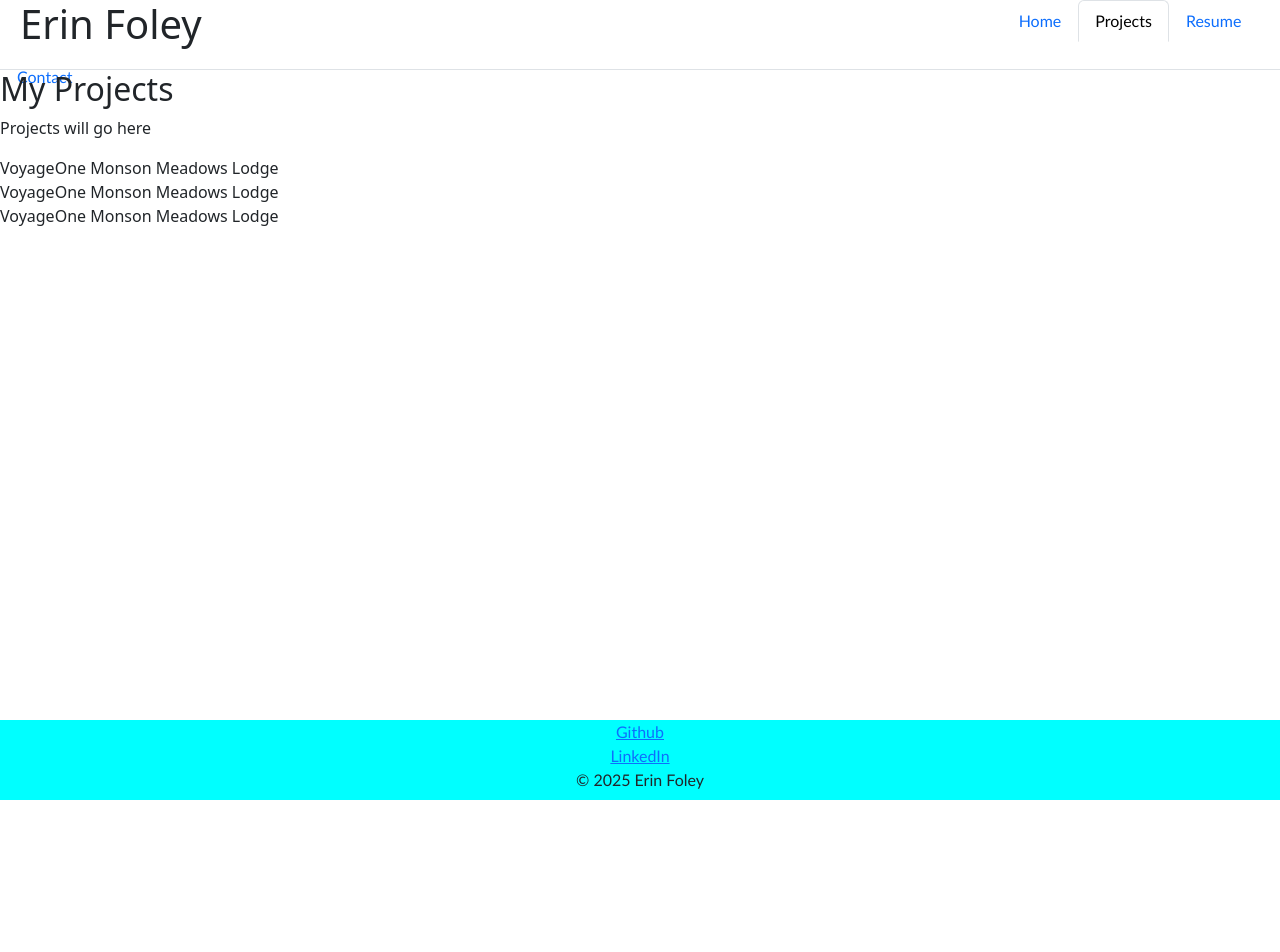
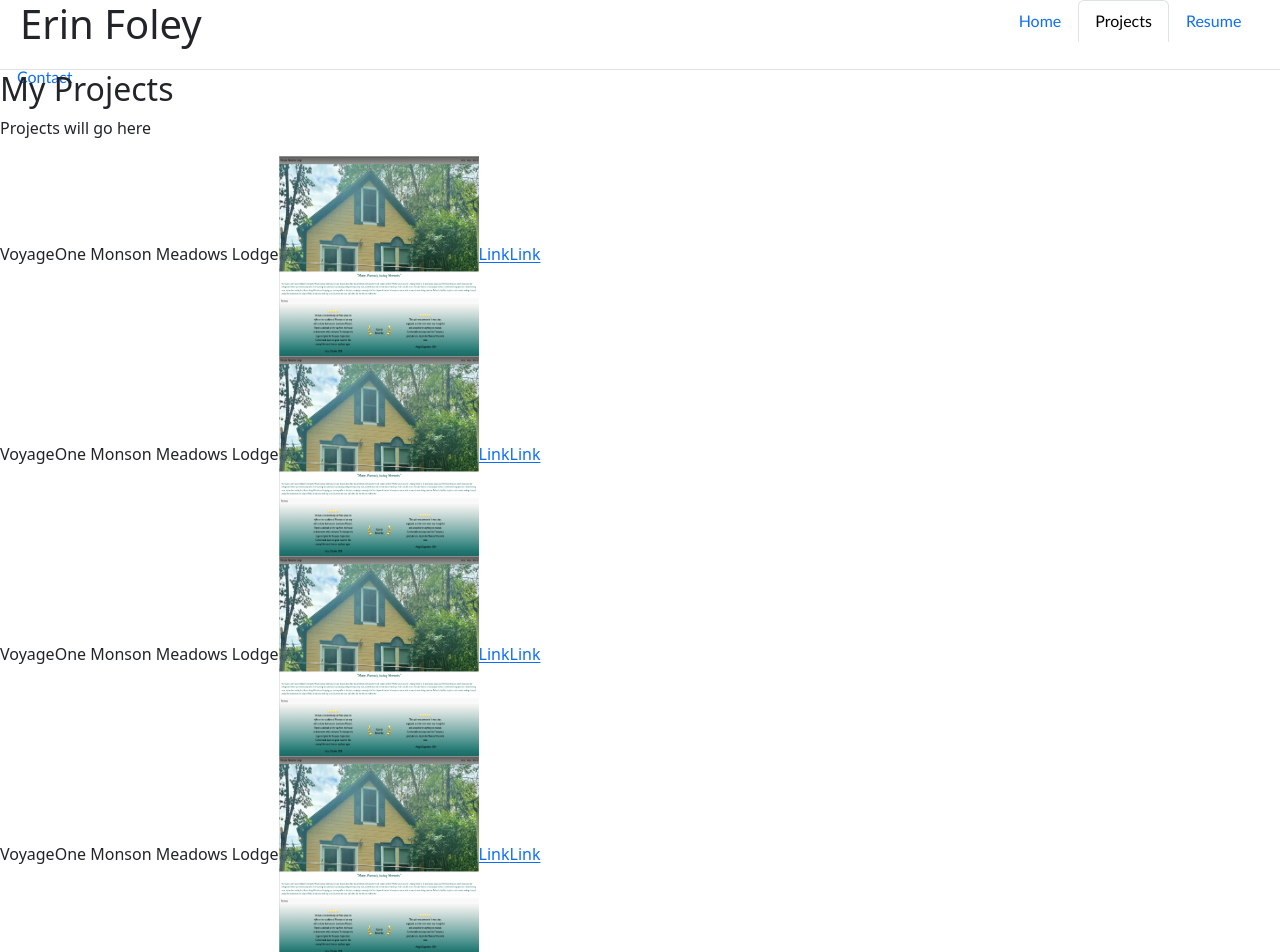
Before and after one commit to erindagfoley/Erin-Foley-Portfolio, a React (Vite) app: page /Projects in a window 1280 px wide. Shown: the top 952 px of the page. Before the commit the page ends 800 px from the top, so only its background shows below. Built offline with nearby package versions, Linux system fonts and the light colour scheme.

Commit message:
added project card looping

```diff
--- /dev/null
+++ b/src/components/ProjectCard.css
@@ -0,0 +1,4 @@
+.project-image {
+    height: 200px;
+    width: 200px;
+}
--- a/src/components/ProjectCard.jsx
+++ b/src/components/ProjectCard.jsx
@@ -1,9 +1,13 @@
-const ProjectCard = ( { title, image, deployedLink, githubLink } ) => {
+import './ProjectCard.css';
+const ProjectCard = ({ title, image, deployedLink, githubLink }) => {
 
   return (
     <section>
       <div>
-        { title }
+        {title}
+        <img className = "project-image" src={image} alt="" />
+        <a href={deployedLink}>Link</a>
+        <a href={githubLink}>Link</a>
       </div>
     </section>
   );
--- a/src/pages/Projects.jsx
+++ b/src/pages/Projects.jsx
@@ -1,22 +1,40 @@
 import ProjectCard from "../components/ProjectCard";
-
+import MonsonMeadowsLodge from "../assets/Monson-Meadows-Lodge-thumbnail.png"
 export default function Projects() {
   const projectLoop = [
     {
       title: "VoyageOne Monson Meadows Lodge",
-      image: "./assets/Monson Meadows Lodge thumbnail.png",
+      image: MonsonMeadowsLodge,
       deployedLink: "https://wick000.github.io/Monson-Meadows-Lodge/",
       githubLink: "https://github.com/erindagfoley/Monson-Meadows-Lodge.git"
     },
     {
       title: "VoyageOne Monson Meadows Lodge",
-      image: "./assets/Monson Meadows Lodge thumbnail.png",
+      image: MonsonMeadowsLodge,
       deployedLink: "https://wick000.github.io/Monson-Meadows-Lodge/",
       githubLink: "https://github.com/erindagfoley/Monson-Meadows-Lodge.git"
     },
     {
       title: "VoyageOne Monson Meadows Lodge",
-      image: "./assets/Monson Meadows Lodge thumbnail.png",
+      image: MonsonMeadowsLodge,
+      deployedLink: "https://wick000.github.io/Monson-Meadows-Lodge/",
+      githubLink: "https://github.com/erindagfoley/Monson-Meadows-Lodge.git"
+    },
+    {
+      title: "VoyageOne Monson Meadows Lodge",
+      image: MonsonMeadowsLodge,
+      deployedLink: "https://wick000.github.io/Monson-Meadows-Lodge/",
+      githubLink: "https://github.com/erindagfoley/Monson-Meadows-Lodge.git"
+    },
+    {
+      title: "VoyageOne Monson Meadows Lodge",
+      image: MonsonMeadowsLodge,
+      deployedLink: "https://wick000.github.io/Monson-Meadows-Lodge/",
+      githubLink: "https://github.com/erindagfoley/Monson-Meadows-Lodge.git"
+    },
+    {
+      title: "VoyageOne Monson Meadows Lodge",
+      image: MonsonMeadowsLodge,
       deployedLink: "https://wick000.github.io/Monson-Meadows-Lodge/",
       githubLink: "https://github.com/erindagfoley/Monson-Meadows-Lodge.git"
     },
```
Also changed, not shown: src/assets/Monson-Meadows-Lodge-thumbnail.png (added).
